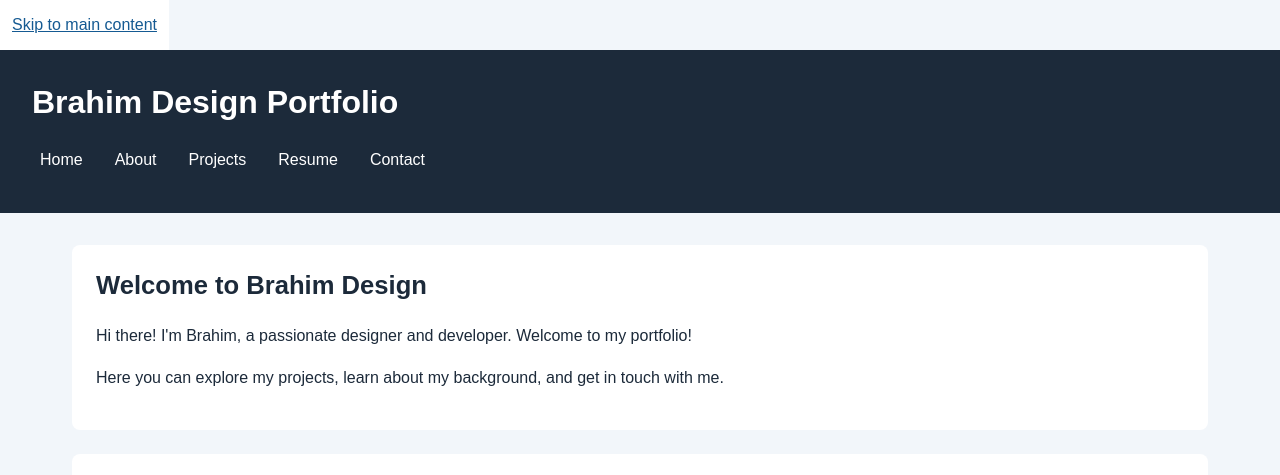
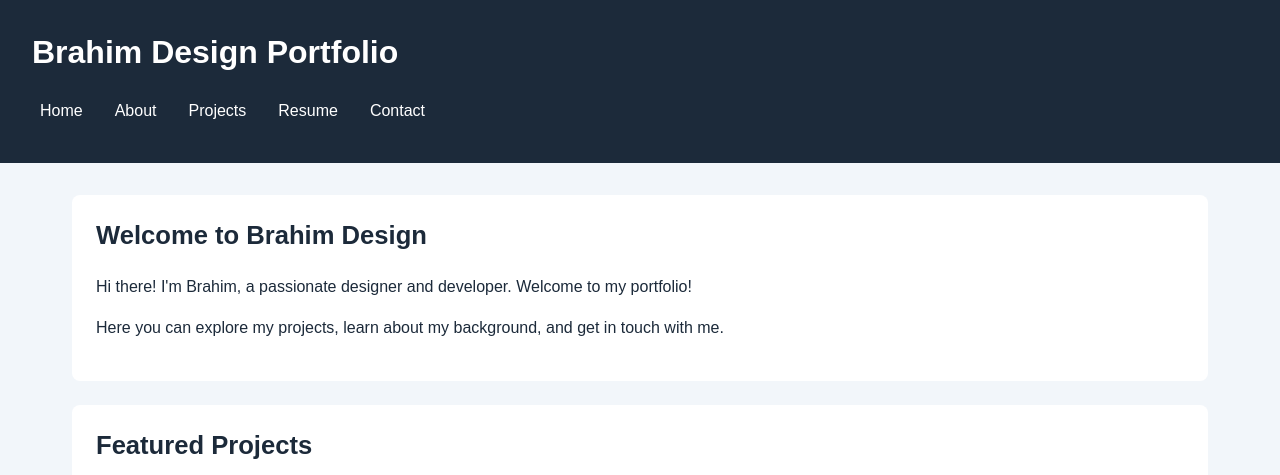
Before and after one commit to lamh0001/web-components, a plain HTML site: page index.html in a window 1280 px wide. Shown: the top 475 px of the page. Drawn offline with Linux system fonts and the light colour scheme.

Commit message:
Improve accessibility

```diff
--- a/index.html
+++ b/index.html
@@ -11,7 +11,7 @@
 </head>
 <body class="page-home">
 
-    <a href="#main">Skip to main content</a>
+<a class="visually-hidden skip-link" href="#main">Skip to main content</a>
 
     <header>
         <h1>Brahim Design Portfolio</h1>
--- a/style.css
+++ b/style.css
@@ -200,20 +200,71 @@ footer p {
     margin-bottom: 0;
 }
 
+
+/* =========================
+   9. ACCESSIBILITY
+========================= */
+
+/* Keyboard focus */
+
 a:focus-visible,
 button:focus-visible,
 input:focus-visible,
 select:focus-visible,
 textarea:focus-visible {
-    outline: 3px solid #ad3b00;
-    outline-offset: 3px;
+    outline: 0.1875rem solid #ad3b00;
+    outline-offset: 0.1875rem;
 }
 
-body > a[href="#main"] {
-    display: inline-block;
-    padding: 0.75rem;
+/* White focus outline on dark navigation */
+
+nav a:focus-visible {
+    outline: 0.1875rem solid #ffffff;
+    outline-offset: 0.1875rem;
+    background-color: #155a92;
+}
+
+/* Visually hidden content */
+
+.visually-hidden {
+    position: absolute;
+    width: 1px;
+    height: 1px;
+    padding: 0;
+    margin: -1px;
+    overflow: hidden;
+    clip: rect(0, 0, 0, 0);
+    white-space: nowrap;
+    border: 0;
+}
+
+/* This will show the skip link when the link is focused */
+
+.skip-link:focus-visible {
+    position: fixed;
+    top: 1rem;
+    left: 1rem;
+    width: auto;
+    height: auto;
+    margin: 0;
+    padding: 0.75rem 1rem;
+    overflow: visible;
+    clip: auto;
+    white-space: normal;
     background-color: #ffffff;
-    color: #155a92;
+    color: #1c2a3a;
+    outline: 0.1875rem solid #ad3b00;
+    outline-offset: 0.1875rem;
+    z-index: 1000;
+}
+
+/* This will Prevent long content from overflowing and make the overall layout more responsive */
+
+main,
+section,
+article {
+    min-width: 0;
+    overflow-wrap: break-word;
 }
 
 .page-home main {
@@ -265,3 +316,16 @@ body > a[href="#main"] {
         margin-bottom: 0;
     }
 }
+
+/* reduced-motion guard block*/
+
+@media (prefers-reduced-motion: reduce) {
+    *,
+    *::before,
+    *::after {
+        animation-duration: 0.01ms !important;
+        animation-iteration-count: 1 !important;
+        transition-duration: 0.01ms !important;
+        scroll-behavior: auto !important;
+    }
+}
```
Also changed, not shown: about.html (+2 -1 lines), contact.html (+1 -1 lines), projects.html (+2 -1 lines), resume.html (+1 -1 lines).
